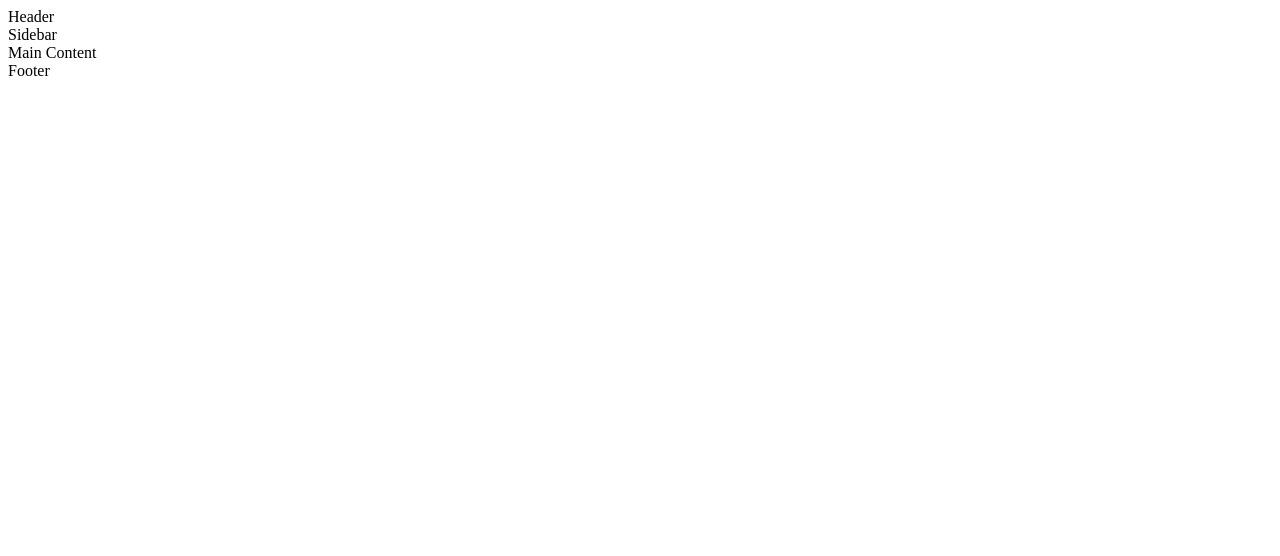
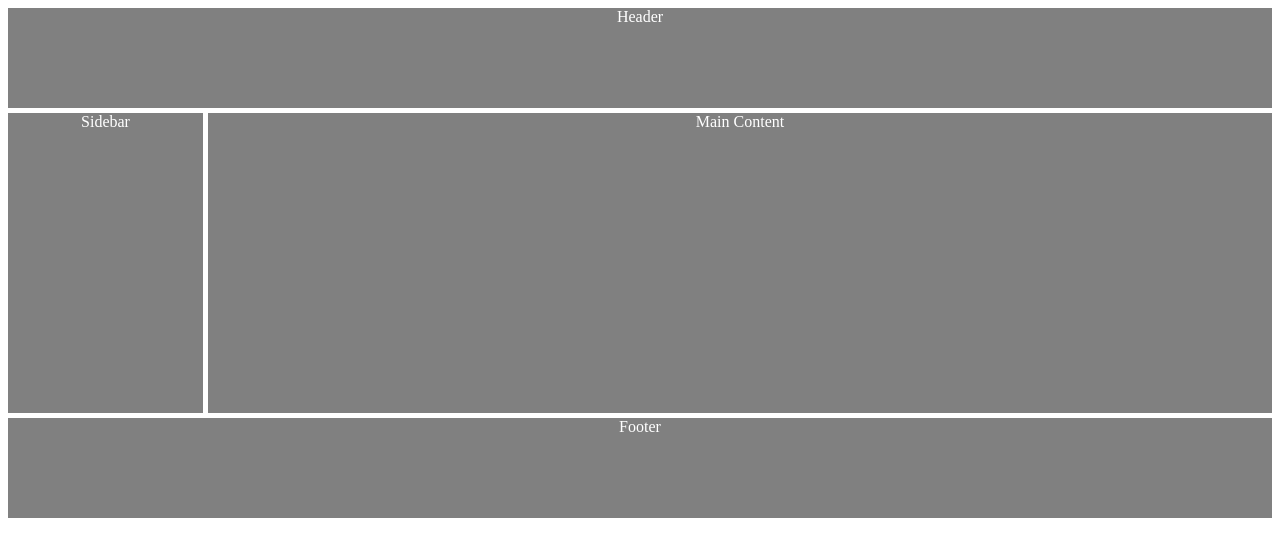
Before and after one commit to hafsasaleem27/CSS-grid-layout, a plain HTML site: page index.html in a window 1280 px wide. Drawn offline with Linux system fonts and the light colour scheme.

Commit message:
added sections and styled using css grid

```diff
--- a/index.html
+++ b/index.html
@@ -3,11 +3,12 @@
     <head>
         <meta name="content" description="This is a layout example">
         <title>Layout example</title>
+        <link rel="stylesheet" href="./main.css"/>
     </head>
-    <body>
-        <header>Header</header>
-        <section>Sidebar</section>
-        <main>Main Content</main>
-        <footer>Footer</footer>
+    <body class="container">
+        <header class="layout-item">Header</header>
+        <section class="layout-item">Sidebar</section>
+        <main class="layout-item">Main Content</main>
+        <footer class="layout-item">Footer</footer>
     </body>
 </html>
--- a/main.css
+++ b/main.css
@@ -0,0 +1,36 @@
+.container {
+    display: grid;
+    grid-template-columns: 200px auto auto auto;
+}
+
+.layout-item {
+    color: white;
+    background-color: gray;
+    text-align: center;
+    margin-bottom: 5px;
+}
+
+header {
+    width: auto;
+    height: 100px;
+    vertical-align: middle;
+    grid-column-start: 1;
+    grid-column-end: span 4;
+}
+
+section {
+    height: 300px;
+    margin-right: 5px;
+}
+
+main {
+    height: 300px;
+    grid-column-start: 2;
+    grid-column-end: span 3;
+}
+
+footer {
+    height: 100px;
+    grid-column-start: 1;
+    grid-column-end: span 4;
+}
```
